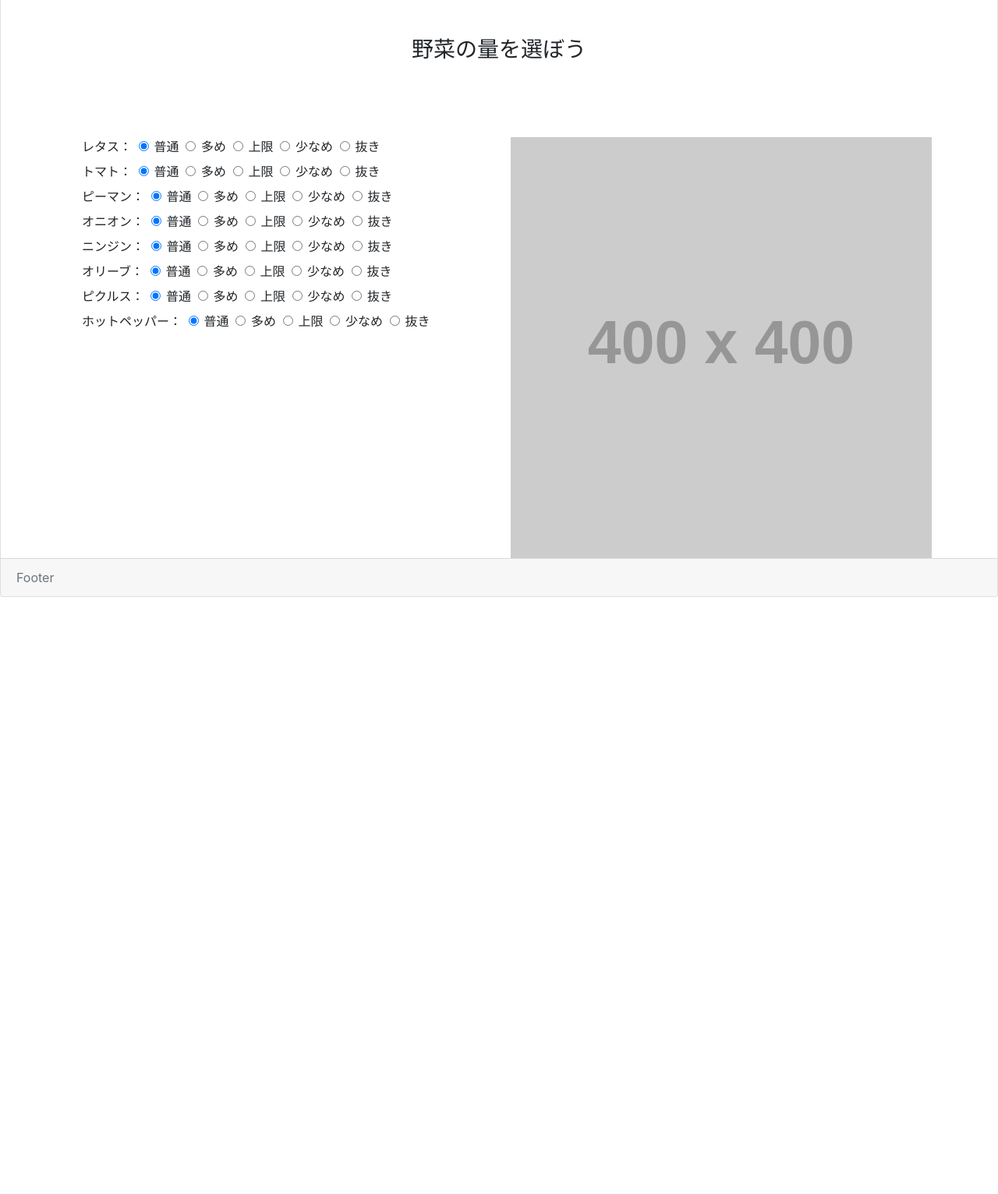
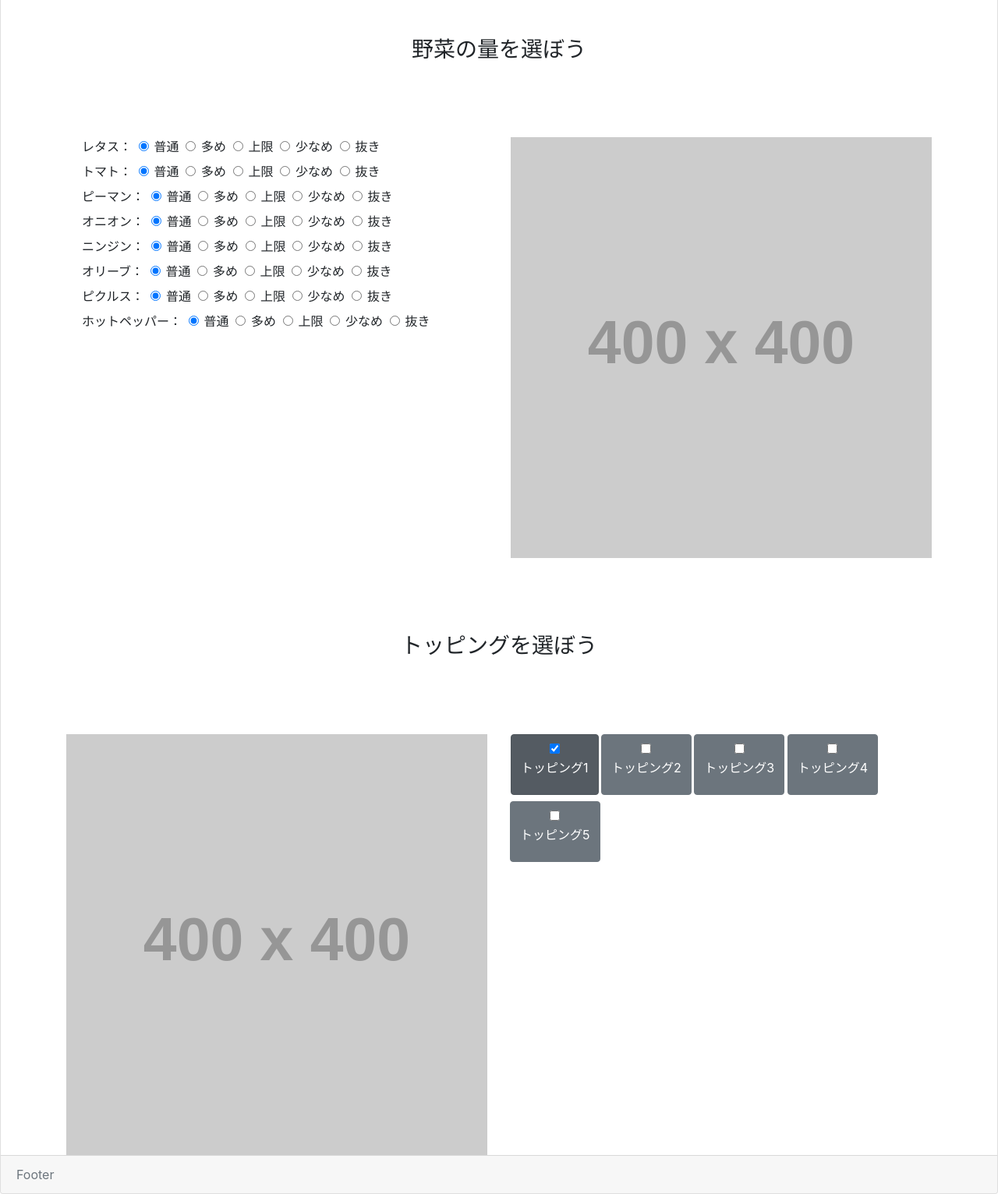
Before and after one commit to mihoijuin/subway-order, a Flask app: page / in a window 1280 px wide. Shown: the part 2583-4115 px from the top of the page at 78% size. Before the commit the page ends 3349 px from the top, so only its background shows below. Run offline with Flask 2, Linux system fonts and the light colour scheme; grey boxes labelled with a size stand in for pictures from a placeholder-image service; some libraries are stand-ins or nearby versions.

Commit message:
[fix]refs #38 #42 トッピング部分のinputタグのname属性を修正

```diff
--- a/web-app/subway/templates/index.html
+++ b/web-app/subway/templates/index.html
@@ -168,23 +168,23 @@
               <form class="btn-group col-sm d-inline-block" data-toggle="buttons">
                 <fieldset>
                   <label class="btn btn-secondary active">
-                    <input type="checkbox" name="sand" id="" checked autocomplete="off">
+                    <input type="checkbox" name="topping" id="" checked autocomplete="off">
                     <p>トッピング1</p>
                   </label>
                   <label class="btn btn-secondary">
-                    <input type="checkbox" name="sand" id="" autocomplete="off">
+                    <input type="checkbox" name="topping" id="" autocomplete="off">
                     <p>トッピング2</p>
                   </label>
                   <label class="btn btn-secondary">
-                    <input type="checkbox" name="sand" id="" autocomplete="off">
+                    <input type="checkbox" name="topping" id="" autocomplete="off">
                     <p>トッピング3</p>
                   </label>
                   <label class="btn btn-secondary">
-                    <input type="checkbox" name="sand" id="" autocomplete="off">
+                    <input type="checkbox" name="topping" id="" autocomplete="off">
                     <p>トッピング4</p>
                   </label>
                   <label class="btn btn-secondary">
-                    <input type="checkbox" name="sand" id="" autocomplete="off">
+                    <input type="checkbox" name="topping" id="" autocomplete="off">
                     <p>トッピング5</p>
                   </label>
                 </fieldset>
@@ -193,6 +193,7 @@
           </div>
         </section>
 
+        <!-- 野菜 -->
         <section>
           <h3 class="m-5 p-5 text-center">野菜の量を選ぼう</h3>
           <div class="container">
@@ -387,6 +388,40 @@
             </div>
           </div>
         </section>
+
+        <!-- ドレッシグ -->
+        <section>
+          <h3 class="m-5 p-5 text-center">トッピングを選ぼう</h3>
+          <div class="container">
+            <div class="row">
+              <img src="http://placehold.jp/400x400.png" class="col-sm rounded" alt="">
+              <form class="btn-group col-sm d-inline-block" data-toggle="buttons">
+                <fieldset>
+                  <label class="btn btn-secondary active">
+                    <input type="checkbox" name="sand" id="" checked autocomplete="off">
+                    <p>トッピング1</p>
+                  </label>
+                  <label class="btn btn-secondary">
+                    <input type="checkbox" name="sand" id="" autocomplete="off">
+                    <p>トッピング2</p>
+                  </label>
+                  <label class="btn btn-secondary">
+                    <input type="checkbox" name="sand" id="" autocomplete="off">
+                    <p>トッピング3</p>
+                  </label>
+                  <label class="btn btn-secondary">
+                    <input type="checkbox" name="sand" id="" autocomplete="off">
+                    <p>トッピング4</p>
+                  </label>
+                  <label class="btn btn-secondary">
+                    <input type="checkbox" name="sand" id="" autocomplete="off">
+                    <p>トッピング5</p>
+                  </label>
+                </fieldset>
+              </form>
+            </div>
+          </div>
+        </section>
       </main>
 
       <footer class="card-footer text-muted">
```
